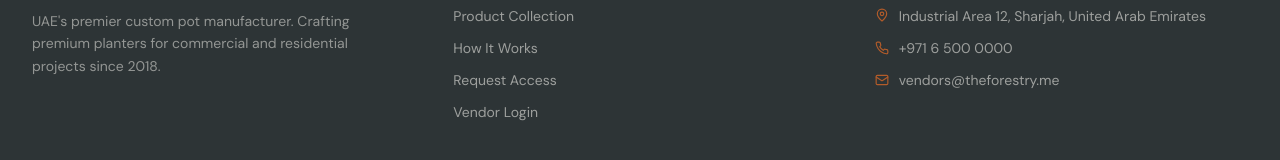
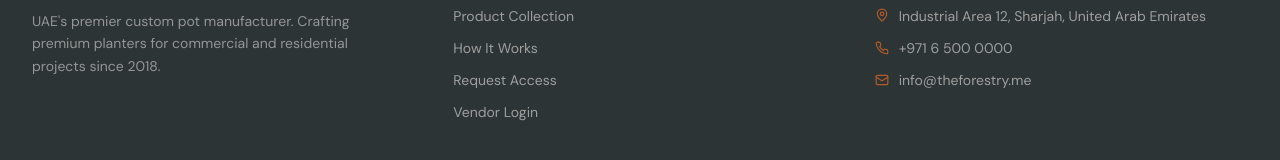
Before and after one commit to forestry2026/forestry-prod, a Next.js app: page / in a window 1280 px wide. Shown: the part 3470-3630 px from the top of the page. Built offline with nearby package versions, Linux system fonts and the light colour scheme; no server answers; the database is empty.

Commit message:
fix: update all email addresses to info@theforestry.me
Co-Authored-By: RuFlo <ruv@ruv.net>

```diff
--- a/src/app/(vendor)/portal/profile/page.tsx
+++ b/src/app/(vendor)/portal/profile/page.tsx
@@ -251,7 +251,7 @@ export default async function ProfilePage() {
           </p>
         </div>
         <a
-          href="mailto:support@theforestry.me"
+          href="mailto:info@theforestry.me"
           className="flex-shrink-0 inline-flex items-center gap-2 px-5 py-2.5 bg-terracotta hover:bg-terracotta-dark text-white text-xs font-bold rounded-xl transition-colors shadow-warm-sm"
         >
           <Mail className="w-3.5 h-3.5" />
--- a/src/app/(vendor)/portal/rfp/[id]/page.tsx
+++ b/src/app/(vendor)/portal/rfp/[id]/page.tsx
@@ -374,7 +374,7 @@ export default async function RfpDetailPage({ params }: { params: Promise<{ id:
                   ))}
                 </div>
                 <p className="text-[11px] text-charcoal-400 mt-5 pt-4 border-t border-[#E8E0D5]">
-                  Questions? Email <span className="font-semibold text-terracotta">hello@theforestry.me</span> with your reference number.
+                  Questions? Email <span className="font-semibold text-terracotta">info@theforestry.me</span> with your reference number.
                 </p>
               </div>
             </div>
--- a/src/app/api/admin/products/bulk-template/route.ts
+++ b/src/app/api/admin/products/bulk-template/route.ts
@@ -332,7 +332,7 @@ export async function GET() {
     '• New SKUs → created.',
     '• Rows with errors are skipped; preview shows exactly why before commit.',
     '',
-    'Questions? vendors@theforestry.me',
+    'Questions? info@theforestry.me',
   ]
   lines.forEach((t, i) => {
     const r = insWs.addRow([t])
--- a/src/app/layout.tsx
+++ b/src/app/layout.tsx
@@ -107,7 +107,7 @@ const organizationSchema = {
         addressLocality: 'Dubai',
         addressCountry:  'AE',
       },
-      email:     'vendors@theforestry.me',
+      email:     'info@theforestry.me',
       areaServed: [
         { '@type': 'Country', name: 'United Arab Emirates' },
         { '@type': 'Country', name: 'Saudi Arabia' },
--- a/src/components/admin/SettingsClient.tsx
+++ b/src/components/admin/SettingsClient.tsx
@@ -1126,7 +1126,7 @@ function CompanySection() {
               <label className="block text-xs font-semibold text-charcoal-600 mb-1.5">Email</label>
               <input
                 type="email" value={email} onChange={e => setEmail(e.target.value)}
-                placeholder="vendors@theforestry.me"
+                placeholder="info@theforestry.me"
                 className="w-full px-3 py-2.5 rounded-xl border border-[#E8E0D5] bg-cream/30 text-sm focus:outline-none focus:border-terracotta/60 focus:bg-white transition-colors"
               />
             </div>
--- a/src/components/layout/Footer.tsx
+++ b/src/components/layout/Footer.tsx
@@ -67,8 +67,8 @@ export function Footer({ initialLogoUrl = null }: { initialLogoUrl?: string | nu
               </div>
               <div className="flex items-center gap-2.5">
                 <Mail size={14} className="text-terracotta shrink-0" aria-hidden="true" />
-                <a href="mailto:vendors@theforestry.me" className="hover:text-terracotta-light transition-colors duration-200">
-                  vendors@theforestry.me
+                <a href="mailto:info@theforestry.me" className="hover:text-terracotta-light transition-colors duration-200">
+                  info@theforestry.me
                 </a>
               </div>
             </address>
--- a/src/lib/emailConfig.ts
+++ b/src/lib/emailConfig.ts
@@ -28,8 +28,8 @@ export async function getEmailConfig(): Promise<EmailConfig> {
   const db = Object.fromEntries(rows.map(r => [r.key, r.value]))
 
   const apiKey    = db['email_resend_api_key'] || process.env.RESEND_API_KEY || ''
-  const from      = db['email_from']           || process.env.EMAIL_FROM     || 'Forestry <noreply@theforestry.me>'
-  const adminEmail = db['admin_email']         || process.env.ADMIN_EMAIL    || 'admin@theforestry.me'
+  const from      = db['email_from']           || process.env.EMAIL_FROM     || 'Forestry <info@theforestry.me>'
+  const adminEmail = db['admin_email']         || process.env.ADMIN_EMAIL    || 'info@theforestry.me'
 
   _cache   = { resend: new Resend(apiKey), from, adminEmail }
   _cacheAt = Date.now()
--- a/src/lib/emailTemplates/layout.ts
+++ b/src/lib/emailTemplates/layout.ts
@@ -55,7 +55,7 @@ export function emailLayout(body: string): string {
           <tr>
             <td style="padding:20px 40px 24px;background:${COLORS.footerBg};border-top:1px solid ${COLORS.divider};font-size:11.5px;color:${COLORS.muted};text-align:center;line-height:1.5;">
               <div style="font-weight:700;color:${COLORS.charcoal};letter-spacing:0.06em;margin-bottom:4px;">FORESTRY</div>
-              <div>vendors@theforestry.me</div>
+              <div>info@theforestry.me</div>
               <div style="margin-top:8px;font-size:10.5px;color:${COLORS.muted};">You received this email because you have an account or made a request on our portal.</div>
             </td>
           </tr>
```
